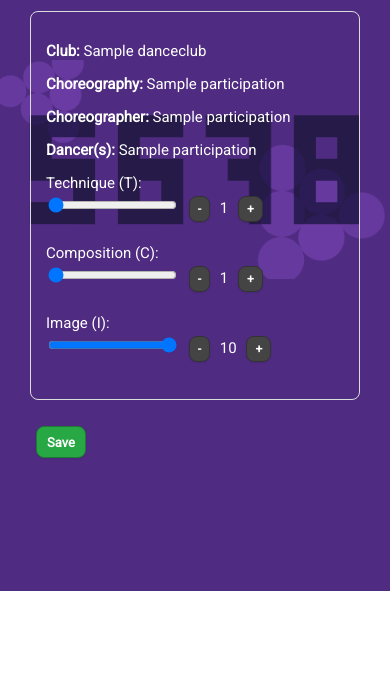
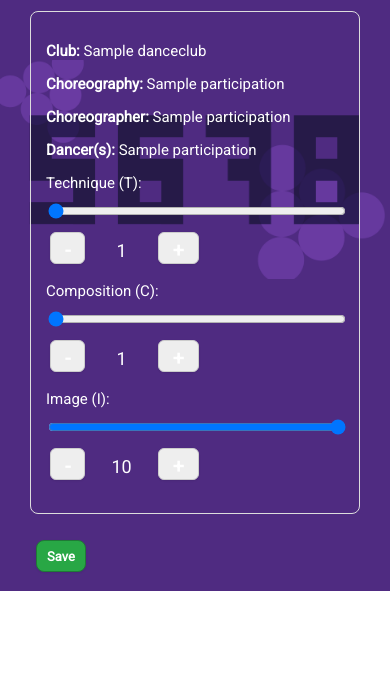
Before and after one commit to comi-cvetkovic/dance_portal_starter, a Django app: page /events/1/judge/ in a window 390 px wide. Shown: the part 253-944 px from the top of the page. Run offline with Django 5.2, Linux system fonts and the light colour scheme; a user stored in the database is signed in; tables that the repository leaves empty hold one stand-in row (values such as "Sample post").

Commit message:
Judge make buttons bigger for mobile

```diff
--- a/core/templates/core/judge_view.html
+++ b/core/templates/core/judge_view.html
@@ -42,9 +42,9 @@
         <input type="range" name="technique_{{ p.id }}" min="1" max="10" step="0.25"
                value="{{ existing_scores|get_item:p.id|get_item:'technique'|default:5 }}"
                class="score-slider" data-output="technique_output_{{ p.id }}">
-        <button type="button" class="btn-xs btn-default stepper" data-target="technique_{{ p.id }}" data-step="-0.25">-</button>
+        <button type="button" class="stepper" data-target="technique_{{ p.id }}" data-step="-0.25">-</button>
         <output id="technique_output_{{ p.id }}">{{ existing_scores|get_item:p.id|get_item:'technique'|default:5 }}</output>
-        <button type="button" class="btn-xs btn-default stepper" data-target="technique_{{ p.id }}" data-step="0.25">+</button>
+        <button type="button" class="stepper" data-target="technique_{{ p.id }}" data-step="0.25">+</button>
         <br><br>
 
         <!-- Composition -->
@@ -52,9 +52,9 @@
         <input type="range" name="composition_{{ p.id }}" min="1" max="10" step="0.25"
                value="{{ existing_scores|get_item:p.id|get_item:'composition'|default:5 }}"
                class="score-slider" data-output="composition_output_{{ p.id }}">
-        <button type="button" class="btn-xs btn-default stepper" data-target="composition_{{ p.id }}" data-step="-0.25">-</button>
+        <button type="button" class="stepper" data-target="composition_{{ p.id }}" data-step="-0.25">-</button>
         <output id="composition_output_{{ p.id }}">{{ existing_scores|get_item:p.id|get_item:'composition'|default:5 }}</output>
-        <button type="button" class="btn-xs btn-default stepper" data-target="composition_{{ p.id }}" data-step="0.25">+</button>
+        <button type="button" class="stepper" data-target="composition_{{ p.id }}" data-step="0.25">+</button>
         <br><br>
 
         <!-- Image -->
@@ -62,9 +62,9 @@
         <input type="range" name="image_{{ p.id }}" min="1" max="10" step="0.25"
                value="{{ existing_scores|get_item:p.id|get_item:'image'|default:5 }}"
                class="score-slider" data-output="image_output_{{ p.id }}">
-        <button type="button" class="btn-xs btn-default stepper" data-target="image_{{ p.id }}" data-step="-0.25">-</button>
+        <button type="button" class="stepper" data-target="image_{{ p.id }}" data-step="-0.25">-</button>
         <output id="image_output_{{ p.id }}">{{ existing_scores|get_item:p.id|get_item:'image'|default:5 }}</output>
-        <button type="button" class="btn-xs btn-default stepper" data-target="image_{{ p.id }}" data-step="0.25">+</button>
+        <button type="button" class="stepper" data-target="image_{{ p.id }}" data-step="0.25">+</button>
         <br><br>
 
         <!-- Show Value (only for Show Dance) -->
@@ -73,9 +73,9 @@
         <input type="range" name="show_value_{{ p.id }}" min="1" max="10" step="0.25"
                value="{{ existing_scores|get_item:p.id|get_item:'show_value'|default:5 }}"
                class="score-slider" data-output="show_value_output_{{ p.id }}">
-        <button type="button" class="btn-xs btn-default stepper" data-target="show_value_{{ p.id }}" data-step="-0.25">-</button>
+        <button type="button" class="stepper" data-target="show_value_{{ p.id }}" data-step="-0.25">-</button>
         <output id="show_value_output_{{ p.id }}">{{ existing_scores|get_item:p.id|get_item:'show_value'|default:5 }}</output>
-        <button type="button" class="btn-xs btn-default stepper" data-target="show_value_{{ p.id }}" data-step="0.25">+</button>
+        <button type="button" class="stepper" data-target="show_value_{{ p.id }}" data-step="0.25">+</button>
         <br><br>
         {% endif %}
       </div>
@@ -96,6 +96,55 @@
 {% else %}
   <p>{% trans "No categories available for judging." %}</p>
 {% endif %}
+
+{% block extra_styles %}
+<style>
+  /* Bigger sliders */
+  .score-slider {
+    width: 70%;
+    height: 28px;       /* taller track */
+  }
+
+  /* Bigger + and - buttons */
+  .stepper {
+    display: inline-block;
+    font-size: 1.1rem;
+    font-weight: bold;
+    padding: 6px 12px;
+    margin: 0 4px;
+    border-radius: 6px;
+    background: #eee;
+    border: 1px solid #ccc;
+  }
+
+  .stepper:active {
+    background: #ddd;
+  }
+
+  /* Bigger numbers */
+  output {
+    font-size: 1.1rem;
+    margin: 0 6px;
+    min-width: 2.5em;
+    display: inline-block;
+    text-align: center;
+  }
+
+  @media (max-width: 768px) {
+    .score-slider {
+      width: 100%;
+      height: 34px;   /* even taller on touch devices */
+    }
+    .stepper {
+      font-size: 1.3rem;
+      padding: 8px 14px;
+    }
+    output {
+      font-size: 1.2rem;
+    }
+  }
+</style>
+{% endblock %}
 
 <script>
 document.querySelectorAll('.score-slider').forEach(slider => {
```
